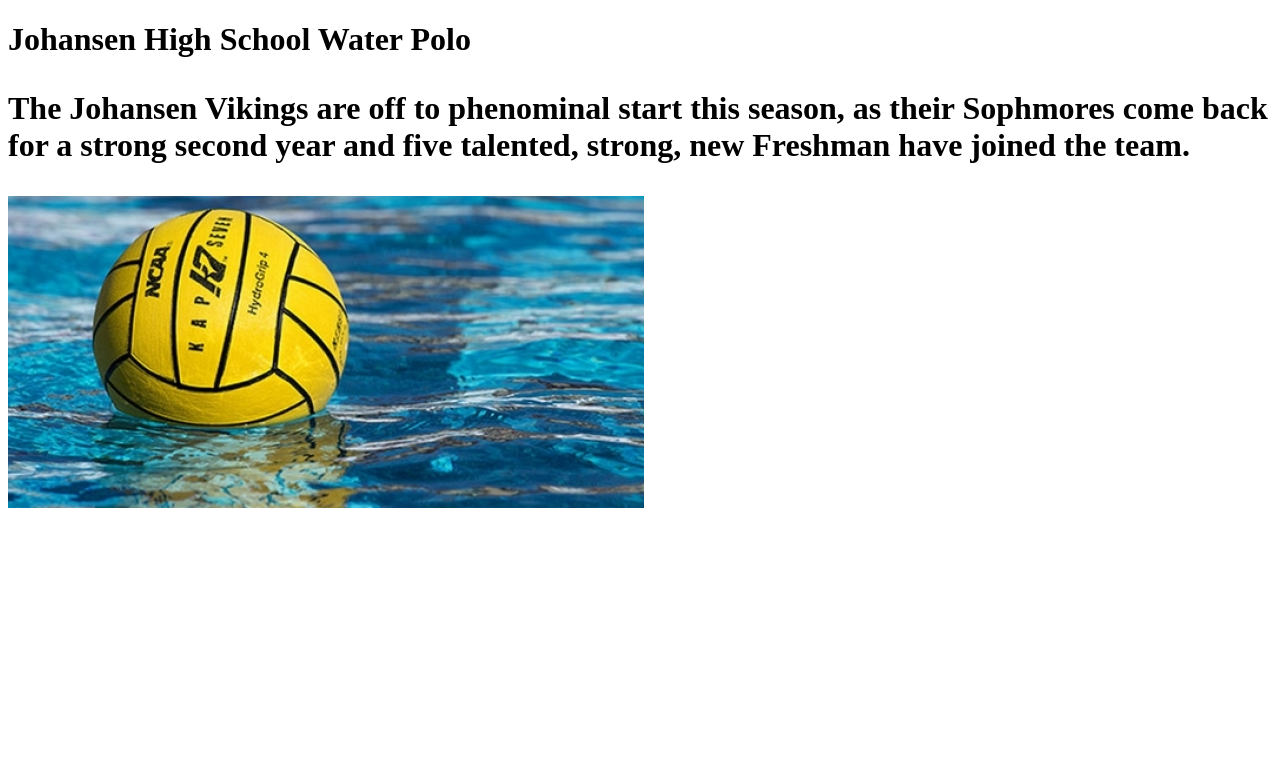
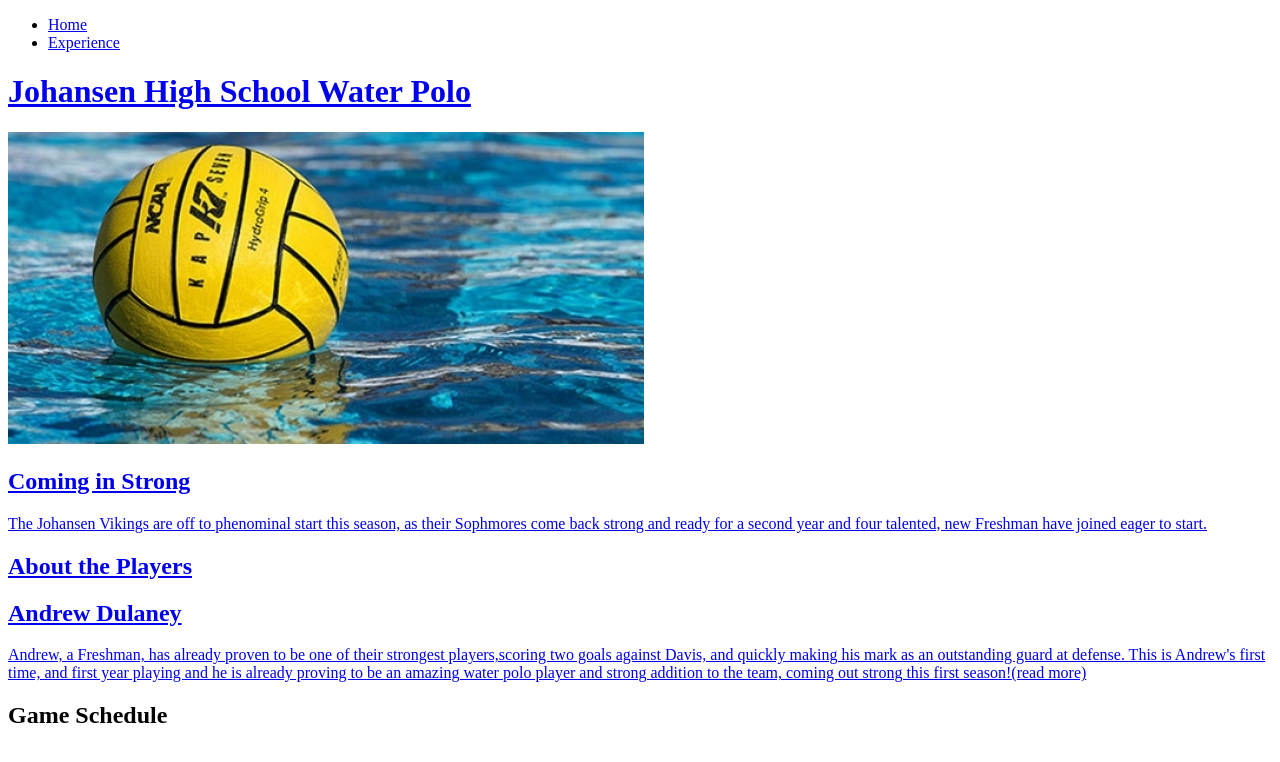
Before and after one commit to ddulaney77/for-fun, a plain HTML site: page index.html in a window 1280 px wide. Drawn offline with Linux system fonts and the light colour scheme.

Commit message:
added content

```diff
--- a/index.html
+++ b/index.html
@@ -4,17 +4,38 @@
     <meta charset="utf-8">
     <title>JHS Water Polo</title>
     <link rel="stylesheet" href="styles.css">
+
   </head>
-  <body>
+  <body id="home">
+    <div class="main-nav">
+      <ul class="nav">
+        <li><a href="index.html">Home</li>
+        <li><a href="experience.html">Experience</li>
+      </ul>
+    </div>
     <header>
-      <h1>Johansen High School Water Polo<h1>
-        <p> The Johansen Vikings are off to phenominal start this season, as their Sophmores come back for a strong second year and five talented, strong, new Freshman have joined the team.<p>
+      <h1>Johansen High School Water Polo</h1>
       <img src="images/ncaa-video-_477.jpg"jpg alt="waterpolo"  class="background-image">
+    </header>
+  <h2> Coming in Strong</h2>
+  <p> The Johansen Vikings are off to phenominal start this season, as their Sophmores come back strong and ready for a second year and four talented, new Freshman have joined eager to start.</p>
+<div class="main-content">
+<h2>About the Players</h2>
+<h2>Andrew Dulaney</h2>
+<p>Andrew, a Freshman, has already proven to be one of their strongest players,scoring two goals against Davis, and quickly making his mark as an outstanding guard at defense.  This is Andrew's first time, and first year playing and he is already proving to be an amazing water polo player and strong addition to the team, coming out strong this first season!<a href="experience.html#read-more">(read more)</a>
+
+</div>
+
+<div class="games">
+  <h2> Game Schedule</h2>
+
+</div>
 
 
 
 
-    </header>
+
+
 
   </body>
 </html>
```
Also changed, not shown: experience.html (added), 1 other file.
